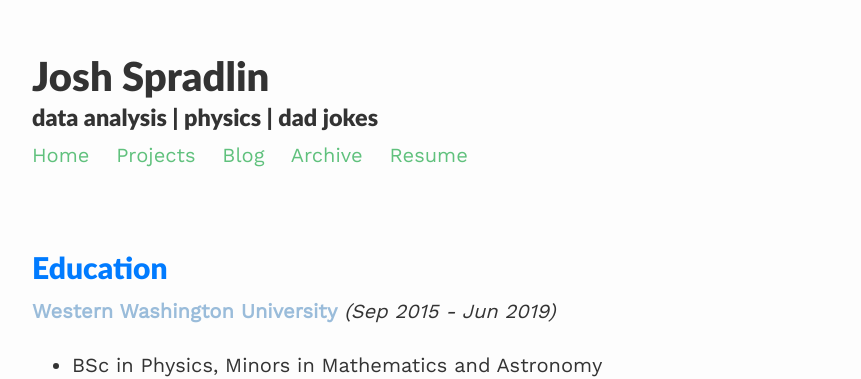
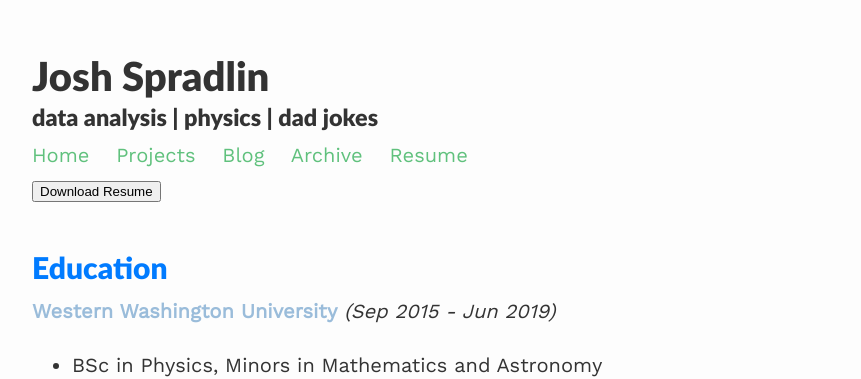
Before and after one commit to josh-u-a/gradfolio, a Jekyll site: the page built from _pages/resume.md, in a window 1280 px wide. Shown: the top 379 px of the page, without its empty margins (208-1069 px from the left). Built offline with Jekyll 4.4.1, drawn with Linux system fonts in a browser that asks for light colours; nearby versions of some CDN libraries.

Commit message:
Update resume.html

```diff
--- a/_layouts/resume.html
+++ b/_layouts/resume.html
@@ -20,6 +20,10 @@
 </style>
 </head>
 <body>
+<!-- Add a download button for the resume -->
+<a href="path-to-your-resume.pdf" download>
+    <button>Download Resume</button>
+  </a>
 <br>
 <br>
 <!-- Education -->
```
